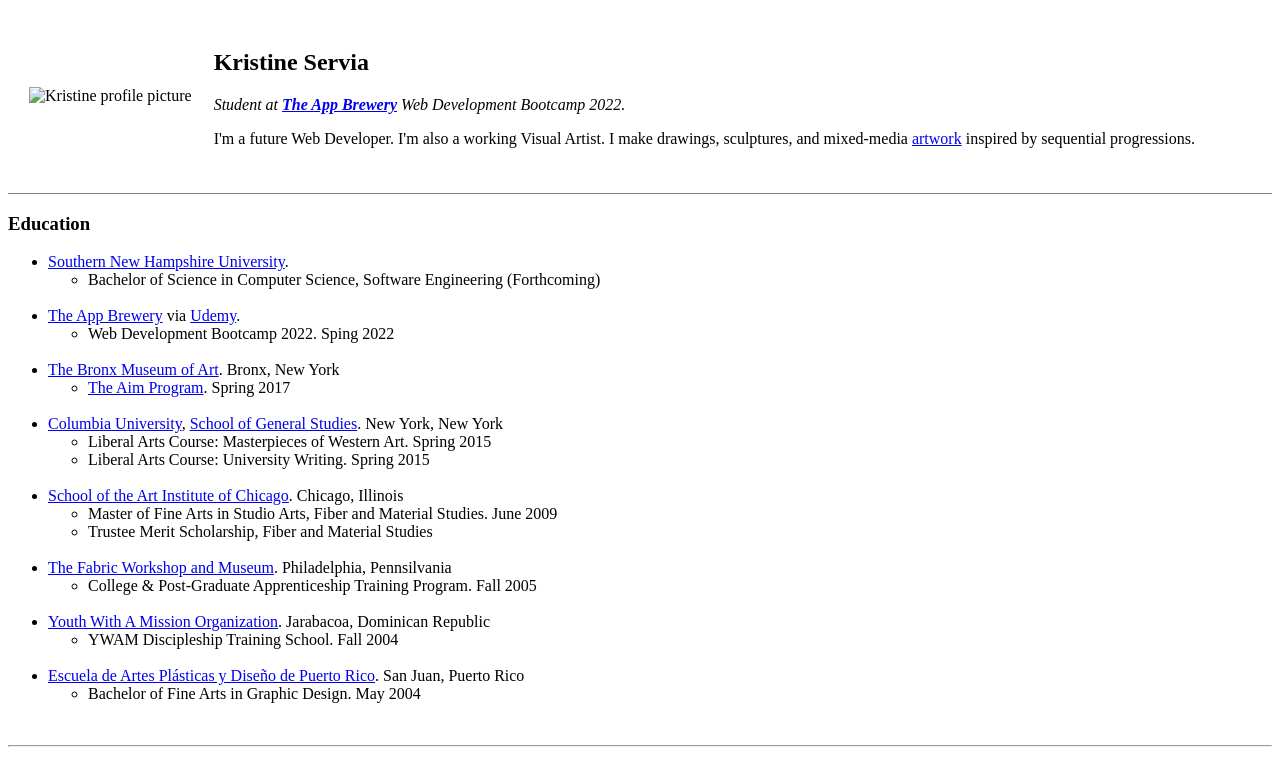
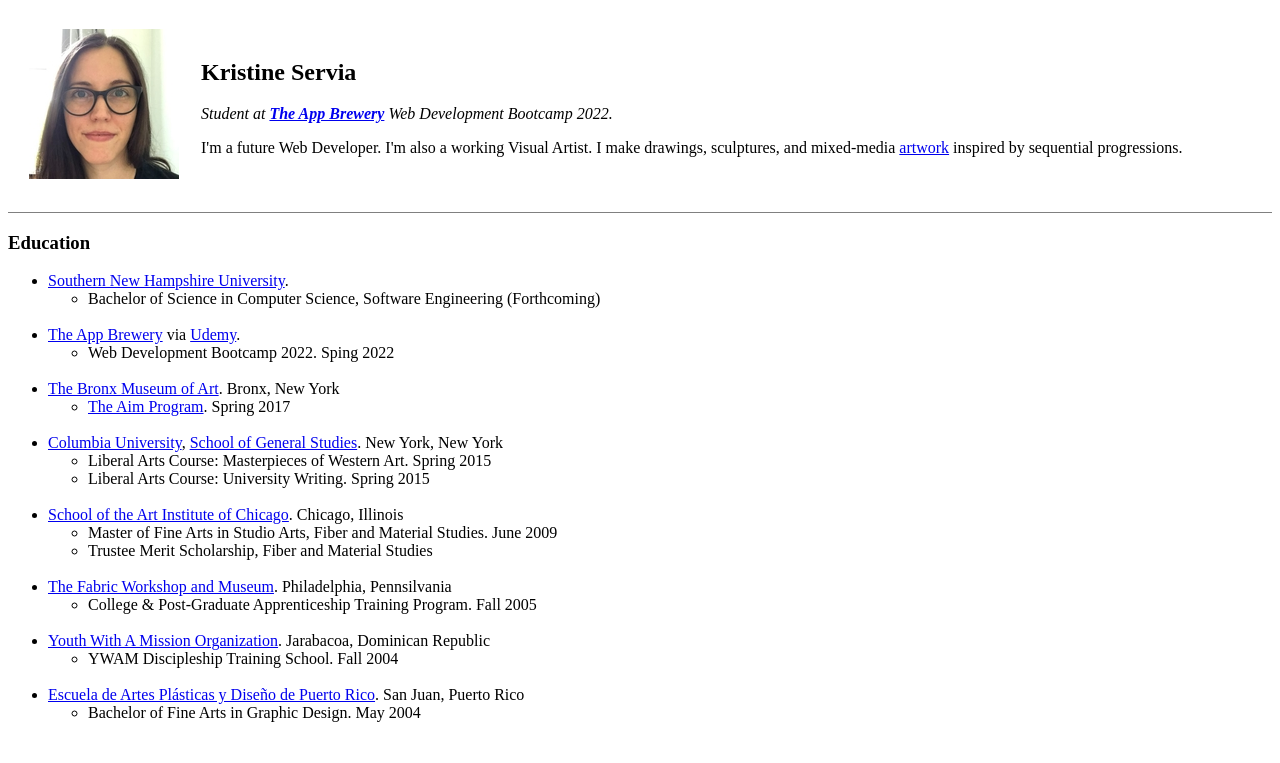
Before and after one commit to kristineservia/cv, a plain HTML site: page index.html in a window 1280 px wide. Shown: the top 763 px of the page. Drawn offline with Linux system fonts and the light colour scheme; the site is published under a folder, as on GitHub Pages, so addresses that start at the root find nothing.

Commit message:
Update index.html

```diff
--- a/index.html
+++ b/index.html
@@ -7,7 +7,7 @@
 <body>
   <table cellspacing="20">
     <tr>
-      <td><img src="/images/ks-selfie2.jpg" alt="Kristine profile picture"></td>
+      <td><img src="images/ks-selfie2.jpg" alt="Kristine profile picture"></td>
       <td>
         <h2>Kristine Servia</h2>
         <p><em>Student at <strong><a href="https://www.appbrewery.co/">The App Brewery</a></strong> Web Development Bootcamp 2022.</em></p>
```
